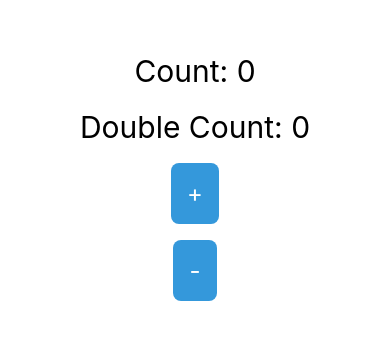
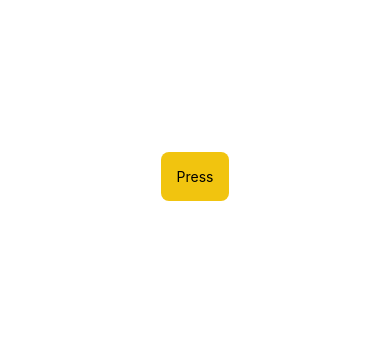
Before and after one commit to dev-t2/learn-prisma, a React Native app in the folder 02.component/: screen / in a window 390 px wide. Shown: the part 246-586 px from the top of the page. Built offline with nearby package versions, Linux system fonts and the light colour scheme.

Commit message:
onPress Event Update

```diff
--- a/02.component/App.tsx
+++ b/02.component/App.tsx
@@ -1,7 +1,7 @@
-import React, { FC, memo, useCallback } from 'react';
-import { StyleSheet, Text, View } from 'react-native';
+import React, { FC, memo } from 'react';
+import { StyleSheet, View } from 'react-native';
 
-import { Counter, PressableButton } from './components';
+import { EventButton } from './components';
 
 const styles = StyleSheet.create({
   container: {
@@ -17,13 +17,9 @@ const styles = StyleSheet.create({
 });
 
 const App: FC = () => {
-  const onPress = useCallback(() => {
-    alert('onPress Props');
-  }, []);
-
   return (
     <View style={styles.container}>
-      <Counter />
+      <EventButton />
     </View>
   );
 };
--- a/02.component/components/Counter.tsx
+++ b/02.component/components/Counter.tsx
@@ -1,4 +1,4 @@
-import React, { memo, useCallback, useState } from 'react';
+import React, { FC, memo, useCallback, useState } from 'react';
 import { StyleSheet, Text, View } from 'react-native';
 import { PressableButton } from '.';
 
@@ -12,7 +12,7 @@ const styles = StyleSheet.create({
   },
 });
 
-const Counter = () => {
+const Counter: FC = () => {
   const [count, setCount] = useState(0);
   const [doubleCount, setDoubleCount] = useState(0);
 
--- /dev/null
+++ b/02.component/components/EventButton.tsx
@@ -0,0 +1,48 @@
+import React, { FC, memo, useCallback } from 'react';
+import { Pressable, StyleSheet, Text } from 'react-native';
+
+const styles = StyleSheet.create({
+  pressable: {
+    backgroundColor: '#f1c40f',
+    padding: 16,
+    margin: 8,
+    borderRadius: 8,
+  },
+  text: {
+    color: '#fff',
+    fontSize: 24,
+  },
+});
+
+const EventButton: FC = () => {
+  const onPressIn = useCallback(() => {
+    console.log('onPressIn');
+  }, []);
+
+  const onPressOut = useCallback(() => {
+    console.log('onPressOut');
+  }, []);
+
+  const onPress = useCallback(() => {
+    console.log('onPress');
+  }, []);
+
+  const onLongPress = useCallback(() => {
+    console.log('onLongPress');
+  }, []);
+
+  return (
+    <Pressable
+      style={styles.pressable}
+      onPressIn={onPressIn}
+      onPressOut={onPressOut}
+      onPress={onPress}
+      delayLongPress={3000}
+      onLongPress={onLongPress}
+    >
+      <Text>Press</Text>
+    </Pressable>
+  );
+};
+
+export default memo(EventButton);
--- a/02.component/components/index.ts
+++ b/02.component/components/index.ts
@@ -1,2 +1,3 @@
 export { default as Counter } from './Counter';
+export { default as EventButton } from './EventButton';
 export { default as PressableButton } from './PressableButton';
```
